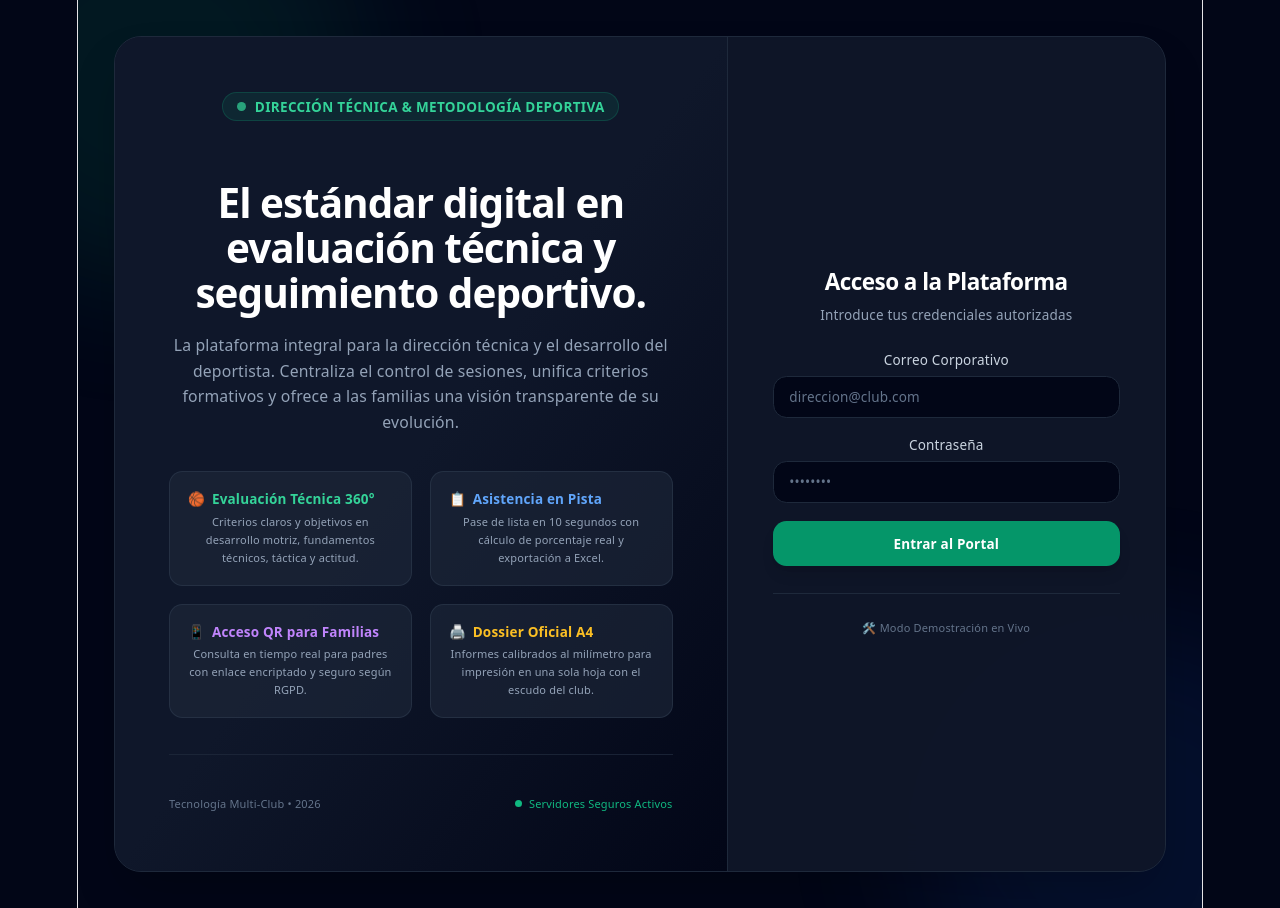
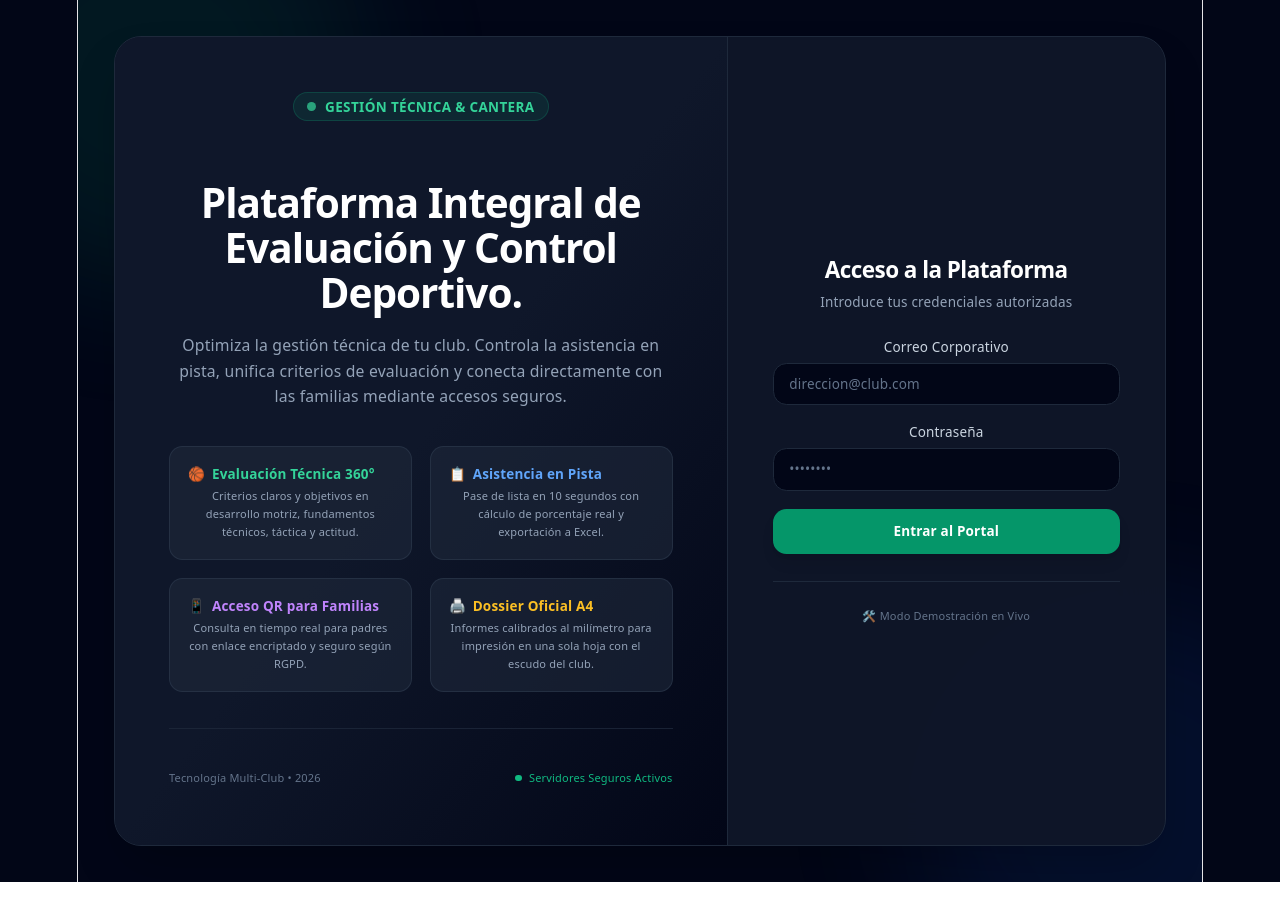
Before and after one commit to javierleoncabrera-cmyk/EVACULACION-CLUBs, a React (Vite) app: page / in a window 1280 px wide. After the commit the page ends 882 px from the top, so only its background shows below. Built offline with nearby package versions, Linux system fonts and the light colour scheme.

Commit message:
Update 12

```diff
--- a/src/App.tsx
+++ b/src/App.tsx
@@ -162,7 +162,7 @@ const USUARIOS_INICIALES: AppUser[] = [
 ];
 
 export default function App() {
-  const [publicToken, setPublicToken] = useState<string | null>(() => {
+  const [publicToken] = useState<string | null>(() => {
     if (typeof window !== 'undefined') {
       const params = new URLSearchParams(window.location.search);
       return params.get('token');
@@ -587,15 +587,15 @@ export default function App() {
             <div>
               <div className="inline-flex items-center space-x-2 bg-emerald-500/10 border border-emerald-500/20 px-3 py-1 rounded-full text-emerald-400 text-xs font-semibold tracking-wide uppercase mb-6">
                 <span className="w-2 h-2 rounded-full bg-emerald-400 animate-pulse" />
-                <span>Dirección Técnica &amp; Metodología Deportiva</span>
+                <span>Gestión Técnica &amp; Cantera</span>
               </div>
 
               <h1 className="text-3xl sm:text-4xl font-extrabold text-white tracking-tight leading-tight mb-4">
-                El estándar digital en evaluación técnica y seguimiento deportivo.
+                Plataforma Integral de Evaluación y Control Deportivo.
               </h1>
 
               <p className="text-slate-400 text-sm leading-relaxed mb-8">
-                La plataforma integral para la dirección técnica y el desarrollo del deportista. Centraliza el control de sesiones, unifica criterios formativos y ofrece a las familias una visión transparente de su evolución.
+                Optimiza la gestión técnica de tu club. Controla la asistencia en pista, unifica criterios de evaluación y conecta directamente con las familias mediante accesos seguros.
               </p>
 
               <div className="grid grid-cols-1 sm:grid-cols-2 gap-4 text-xs">
```
Also changed, not shown: index.html (+1 -1 lines).
